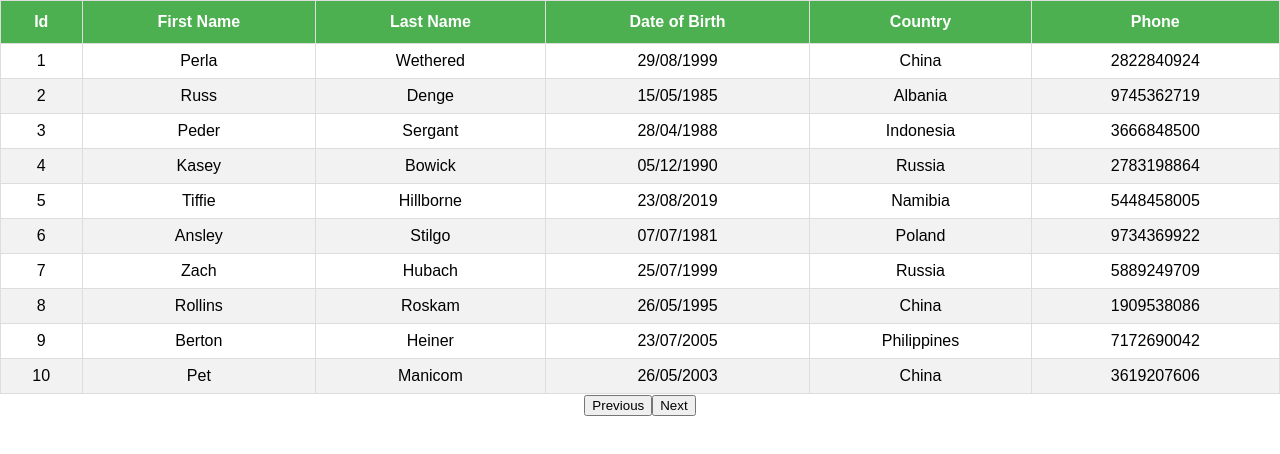
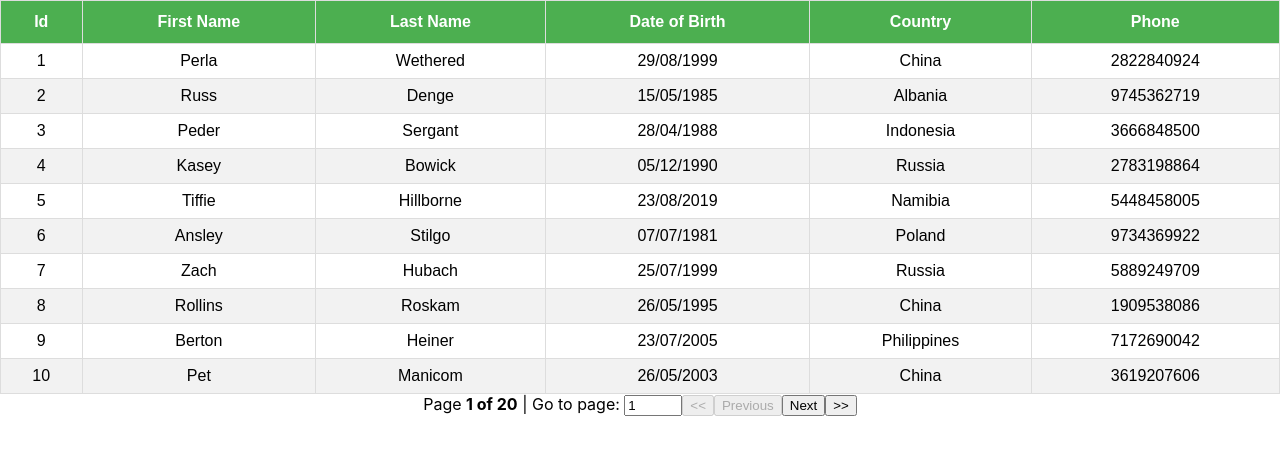
Before and after one commit to adospinoiu/React_Client-Side-Table, a React (Create React App) app: page / in a window 1280 px wide. Shown: the top 454 px of the page. Built offline with nearby package versions, Linux system fonts and the light colour scheme.

Commit message:
Added an option to go to a particular page in the table

```diff
--- a/src/components/PaginationTable.js
+++ b/src/components/PaginationTable.js
@@ -22,15 +22,23 @@ export const PaginationTable = () => {
         getTableBodyProps,      // This is a function
         headerGroups,           // This is an array
         page,
-        nextPage,
-        previousPage,
+        nextPage,               // This allows for the 'page movement buttons'
+        previousPage,           // This allows for the 'page movement buttons'
+        canNextPage,            // This allows for the 'page movement buttons'
+        canPreviousPage,        // This allows for the 'page movement buttons'
+        pageOptions,            // This allows for the 'page preview' (i.e. x of x)
+        gotoPage,               // This allows for the 'go to specific page' entry field
+        pageCount,              // This allows for the 'go to specific page' entry field
+        state,
         prepareRow,
     } = useTable({
         columns,
         data,
+        initialState: { pageIndex: 0}       // This sets the initial page of the table unpon loading
     },
         usePagination)
 
+    const { pageIndex } = state;
 
     return (
         <div>
@@ -58,8 +66,25 @@ export const PaginationTable = () => {
                 </tbody>
             </table>
             <div>
-                <button onClick={() => previousPage()}>Previous</button>
-                <button onClick={() => nextPage()}>Next</button>
+                {/* This shows a page index so the user knows how many total pages there are */}
+                <span>Page{' '}<strong>{pageIndex + 1} of {pageOptions.length}</strong>{' '}</span>
+
+                {/* This is the entry field so the user can go to a specific page number */}
+                <span>
+                    | Go to page: {' '}
+                    <input type='number' defaultValue={pageIndex + 1}
+                    onChange={e => {
+                        const pageNumber = e.target.value ? Number(e.target.value) - 1 : 0
+                        gotoPage(pageNumber)
+                    }}
+                    style={{width: '50px'}} />
+                </span>
+
+                {/* These are the buttons that allow the user to move through the various pages of the table */}
+                <button onClick={() => gotoPage(0)} disabled={!canPreviousPage}>{'<<'}</button>
+                <button onClick={() => previousPage()} disabled={!canPreviousPage}>Previous</button>
+                <button onClick={() => nextPage()} disabled={!canNextPage}>Next</button>
+                <button onClick={() => gotoPage(pageCount - 1)} disabled={!canNextPage}>{'>>'}</button>
             </div>
         </div>
     )
```
Also changed, not shown: 1 other file (tests, documents, lock files or other folders).
